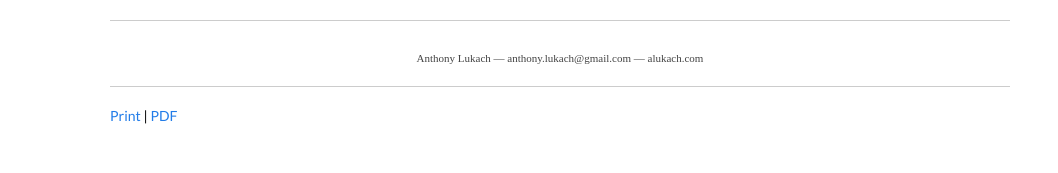
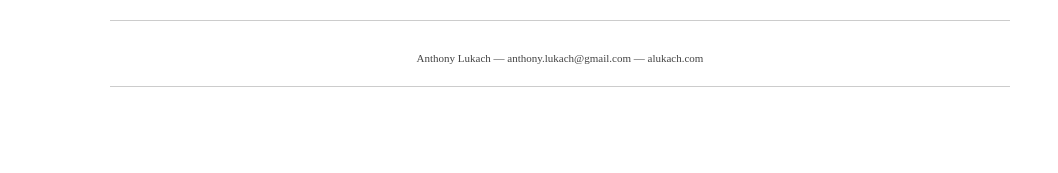
Before and after one commit to alukach/alukach.github.io, a Jekyll site: the page built from resume/index.md, in a window 1280 px wide. Shown: the part 2174-2347 px from the top of the page, without its empty margins (0-1058 px from the left). Built offline with Jekyll 4.4.1, drawn with Linux system fonts in a browser that asks for light colours; nearby versions of some CDN libraries; Markdown is read by kramdown in place of the engine named in the settings; after the commit the page ends 2311 px from its top, so only the background shows below that.

Commit message:
Update resume

```diff
--- a/resume/index.md
+++ b/resume/index.md
@@ -187,4 +187,3 @@ Map and Air Photo Interpretation</p>
 <hr />
 
 </div>
-[Print](alukach.html) | [PDF](alukach.pdf)
```
Also changed, not shown: 1 other file.
